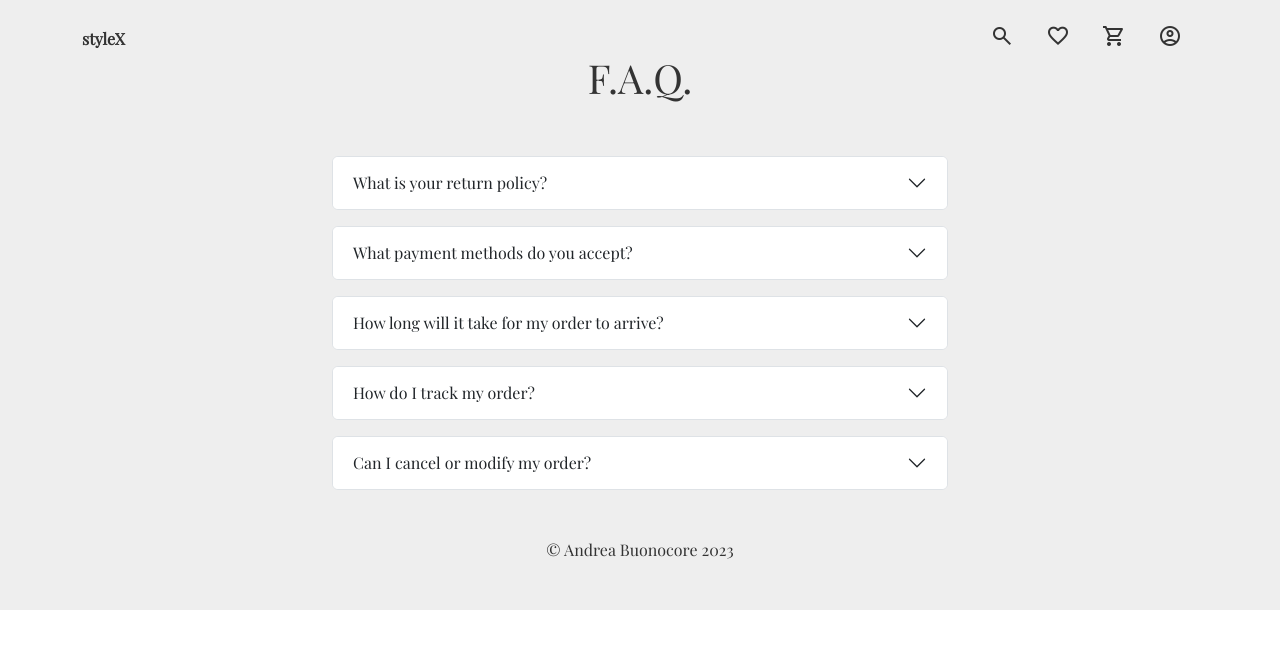
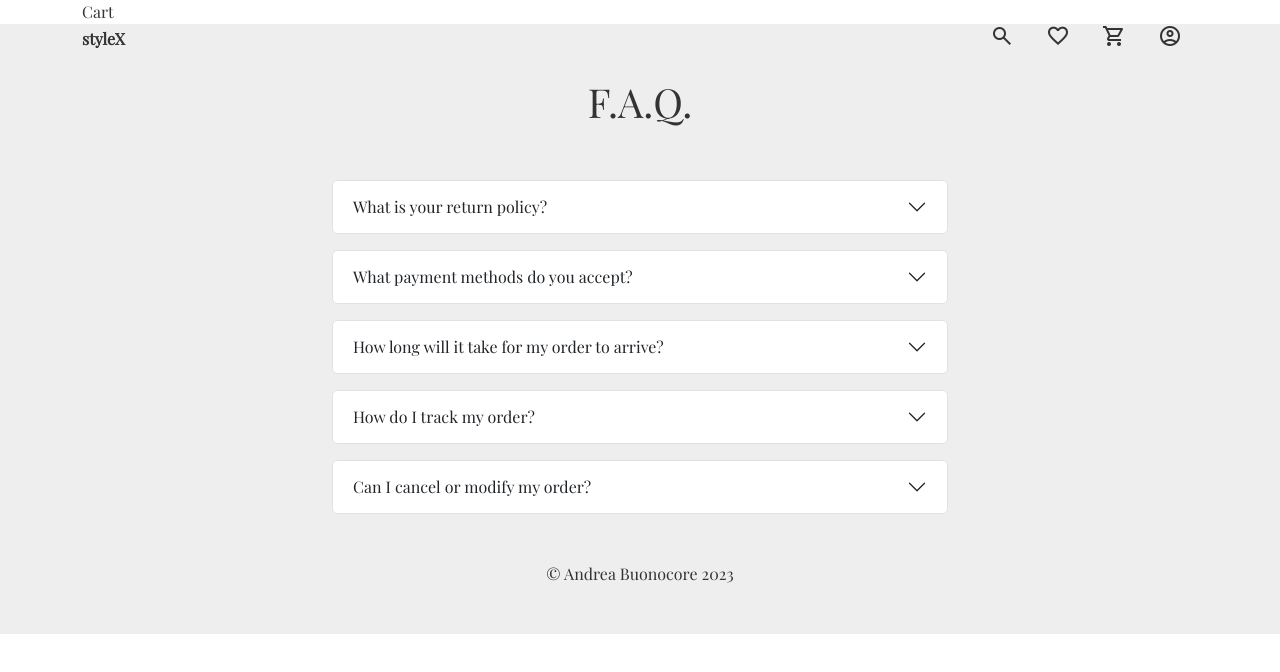
Before and after one commit to andrea-buonocore/capstone_project, a React (Create React App) app: page /cart in a window 1280 px wide. Shown: the top 672 px of the page. Built offline with nearby package versions, Linux system fonts and the light colour scheme.

Commit message:
creato componente cart

```diff
--- a/src/App.js
+++ b/src/App.js
@@ -6,6 +6,7 @@ import MainContainer from './components/MainContainer';
 import Footer from './components/Footer';
 import CategoryPage from './components/CategoryPage';
 import ProductDetails from './components/ProductDetails';
+import Cart from './components/Cart';
 
 function App() {
   return (
@@ -16,6 +17,7 @@ function App() {
           <Route path='/' element={<MainContainer />} />
           <Route path='/category/:category' element={<CategoryPage />} />
           <Route path='/product/:id' element={<ProductDetails />} />
+          <Route path='/cart' element={<Cart />} />
         </Routes>
         <Footer />
       </div>
--- /dev/null
+++ b/src/components/Cart.jsx
@@ -0,0 +1,11 @@
+const { Container } = require("react-bootstrap")
+
+const Cart = () => {
+    return (
+        <Container>
+            Cart
+        </Container>
+    )
+}
+
+export default Cart;
```
